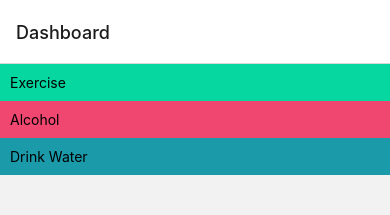
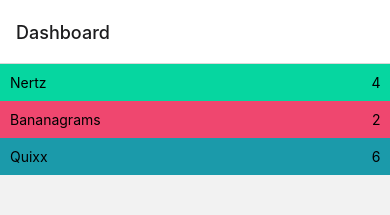
Before and after one commit to dkwhiting/habit-tracker, a React Native app: screen /Dashboard in a window 390 px wide. Shown: the top 215 px of the page. Built offline with nearby package versions, Linux system fonts and the light colour scheme.

Commit message:
Sample data created

```diff
--- a/components/Dashboard.js
+++ b/components/Dashboard.js
@@ -1,46 +1,17 @@
 import { View, Text, ScrollView, StyleSheet } from 'react-native'
 import React from 'react'
-
-const activities = [
-  {
-    name: 'Exercise',
-    icon: null,
-    habitType: 'build',
-    goal: 30,
-    unit: 'minutes'
-  },
-  {
-    name: 'Alcohol',
-    icon: null,
-    habitType: 'quit',
-    goal: 6,
-    unit: 'drinks'
-  },
-  {
-    name: 'Drink Water',
-    icon: null,
-    habitType: 'build',
-    goal: 8,
-    unit: 'glasses'
-  }
-]
-
-const colors = [
-  '#06d6a0',
-  '#ef476f',
-  '#1b9aaa',
-  '#ffc43d'
-]
+import { games, colors } from '../data'
 
 const Dashboard = () => {
   return (
     <View>
       <ScrollView>
-        {activities.map((activity, i) =>{
+        {games.map((activity, i) =>{
           return(
-            <View style={{backgroundColor: colors[i]}}>
-              <View key={i} style={styles.activityTile}>
+            <View key={i} style={{backgroundColor: colors[i]}}>
+              <View style={styles.activityTile}>
                 <Text>{activity.name}</Text>
+                <Text> {activity.players.length}</Text>
               </View>
             </View>
           )
@@ -51,11 +22,15 @@
 }
 
 const styles = StyleSheet.create({
-  container: {
+  colorContainer: {
     marginTop: 50,
   },
   activityTile: {
-    margin: 10
+    margin: 10,
+    display: 'flex',
+    flexDirection: 'row',
+    justifyContent: 'space-between',
+    width: '95%'
   }
 });
 
--- /dev/null
+++ b/data.js
@@ -0,0 +1,62 @@
+export const activities = [
+  {
+    name: 'Exercise',
+    icon: null,
+    habitType: 'build',
+    goal: 30,
+    unit: 'minutes'
+  },
+  {
+    name: 'Alcohol',
+    icon: null,
+    habitType: 'quit',
+    goal: 6,
+    unit: 'drinks'
+  },
+  {
+    name: 'Drink Water',
+    icon: null,
+    habitType: 'build',
+    goal: 8,
+    unit: 'glasses'
+  }
+]
+
+export const games = [
+  {
+    name: 'Nertz',
+    players: [
+      {name: 'Dallin', score: 0},
+      {name: 'Abbey', score: 0},
+      {name: 'Chris', score: 0},
+      {name: 'Annabelle', score: 0}],
+    created: 'Today',
+  },
+  {
+    name: 'Bananagrams',
+    players: [
+      {name: 'Dallin', score: 1},
+      {name: 'Abbey', score: 2},
+    ],
+    created: 'Yesterday',
+  },
+  {
+    name: 'Quixx',
+    players: [
+      {name: 'Dallin', score: 0},
+      {name: 'Abbey', score: 0},
+      {name: 'Annabelle', score: 0},
+      {name: 'Chris', score: 0},
+      {name: 'Lucy', score: 0},
+      {name: 'Nate', score: 0},
+    ],
+    created: 'Yesterday',
+  },
+]
+
+export const colors = [
+  '#06d6a0',
+  '#ef476f',
+  '#1b9aaa',
+  '#ffc43d'
+]
--- a/package.json
+++ b/package.json
@@ -17,7 +17,8 @@
     "react": "18.2.0",
     "react-native": "0.72.6",
     "react-native-safe-area-context": "4.6.3",
-    "react-native-screens": "~3.22.0"
+    "react-native-screens": "~3.22.0",
+    "react-native-svg": "13.9.0"
   },
   "devDependencies": {
     "@babel/core": "^7.20.0"
```
